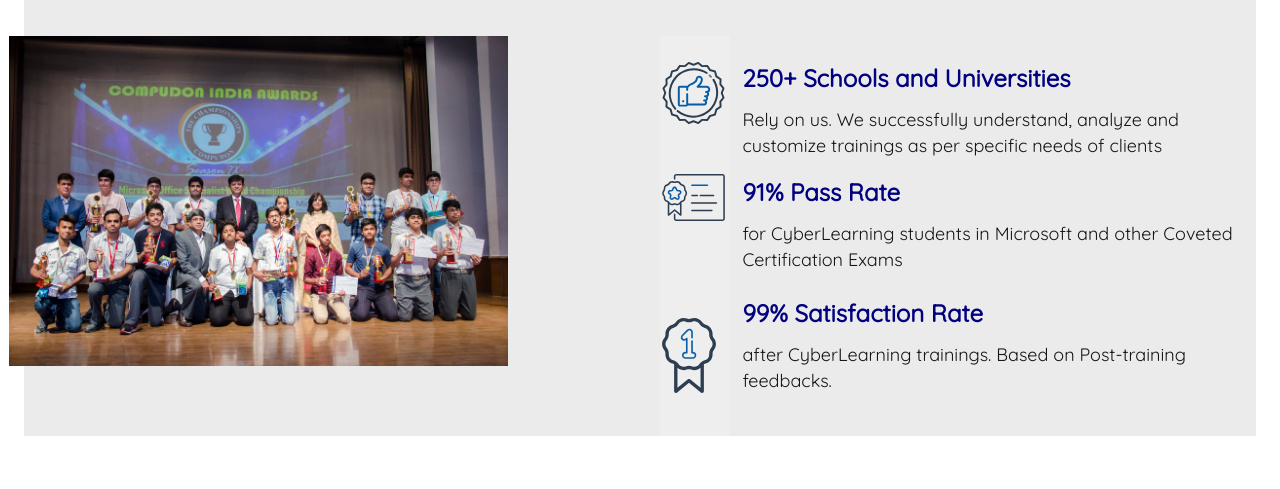
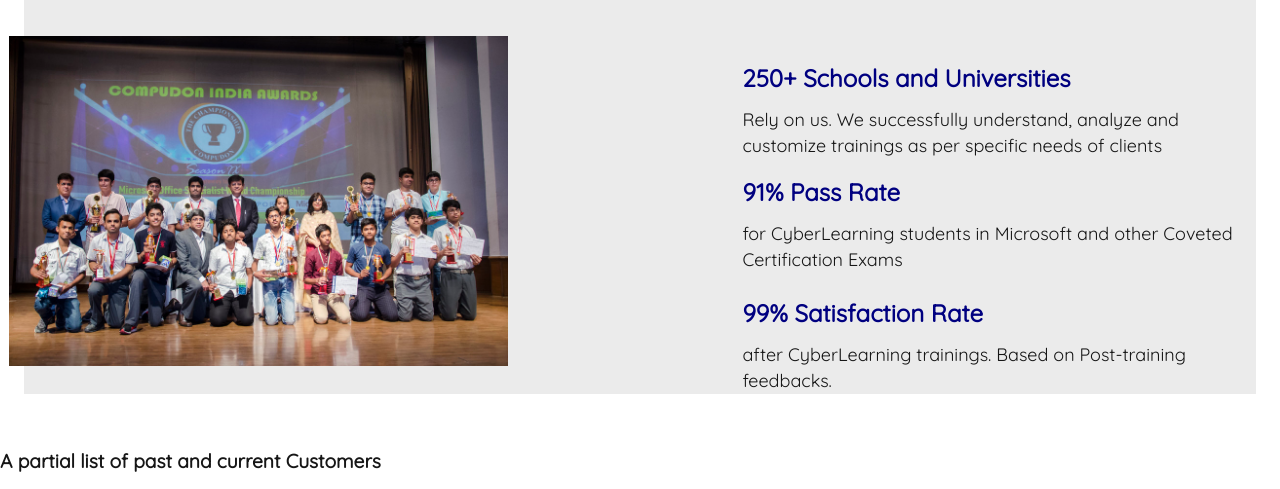
Before and after one commit to CES-Official/cyberlearning.com, a website: page index.html in a window 1280 px wide. Shown: the part 264-753 px from the top of the page. Drawn offline with nearby package versions, Linux system fonts and the light colour scheme.

Commit message:
Update index.html

```diff
--- a/index.html
+++ b/index.html
@@ -406,7 +406,7 @@
 															   <p><img src="./images/mainpic.jpg" style="margin-left: 5%" height="40%" alt="Expert Level Trainings" data-linktype="absolute-path" align="right"></p>
 														   </div>
 														   <div class="column" style="flex:1%">
-															   <p><img src="./images/stats.png" alt="" data-linktype="absolute-path" align="right"></p>
+															   <!-- <p><img src="./images/stats.png" alt="" data-linktype="absolute-path" align="right"></p> -->
 														   </div>
 
 														   <div class="column">
```
